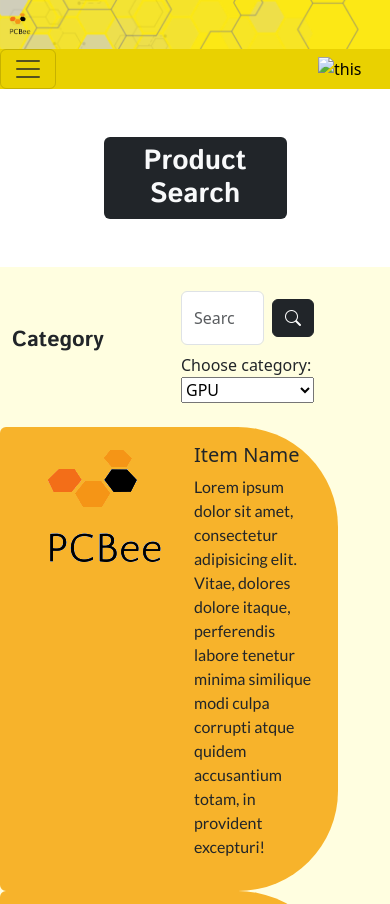
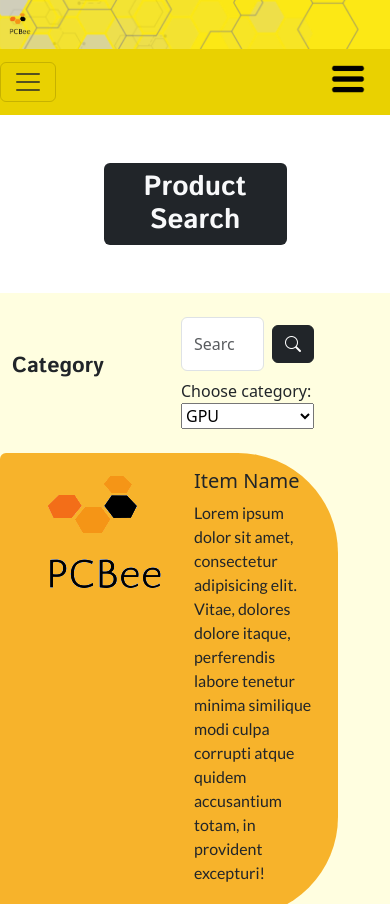
Before and after one commit to Team-Lorem-Ipsum/PCBee, a plain HTML site: page src/builder.html in a window 390 px wide. Shown: the top 904 px of the page. Drawn offline with nearby package versions, Linux system fonts and the light colour scheme.

Commit message:
Updated builder.html: fixed path to hamburger icon

```diff
--- a/src/builder.html
+++ b/src/builder.html
@@ -29,7 +29,7 @@
                         <a class="nav-link px-3 py-2" href="about.html">About Us</a>
                     </div>
                     <div style="float: right; ">
-                        <input type="image" src="Hamburger.png" alt="this" onclick="toggleChatbot()" style="width: 60px">
+                        <input type="image" src="assets/Hamburger.png" alt="this" onclick="toggleChatbot()" style="width: 60px">
                     </div>
                 </div>
             </nav>
```
